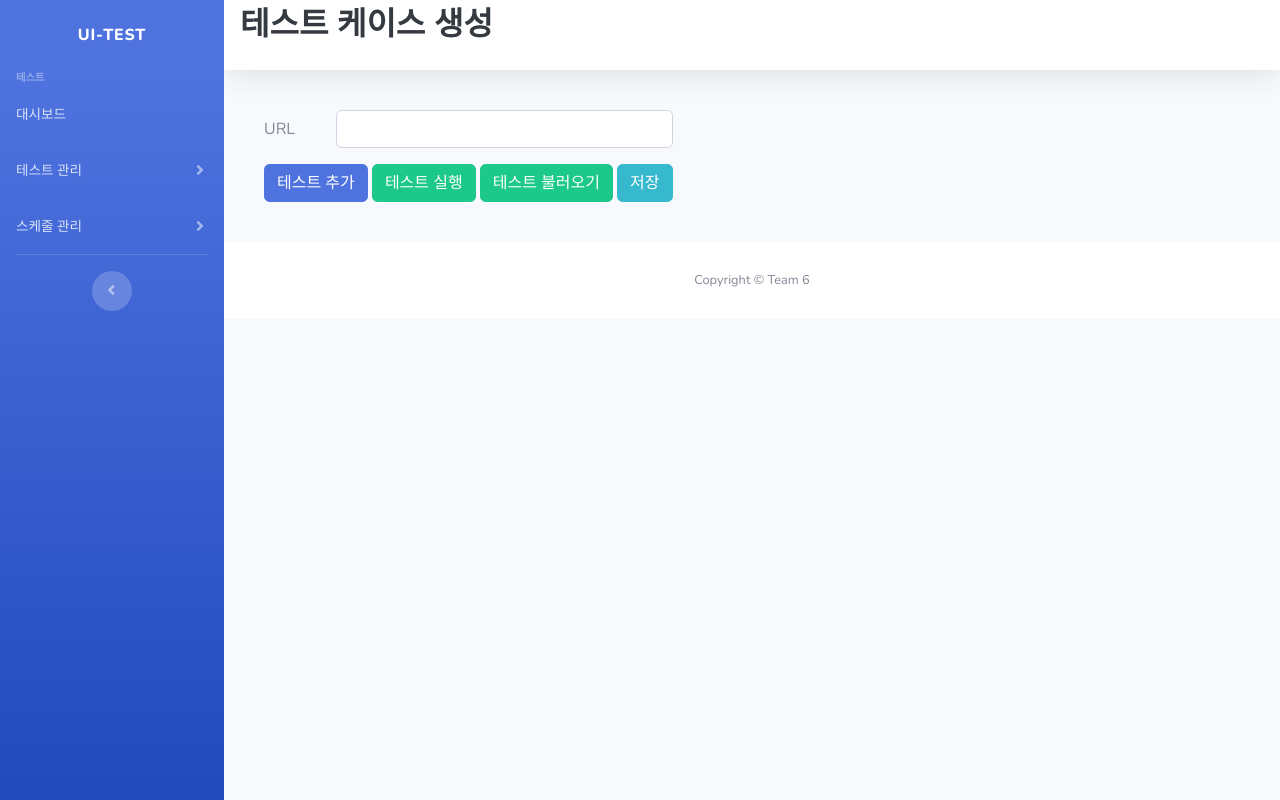
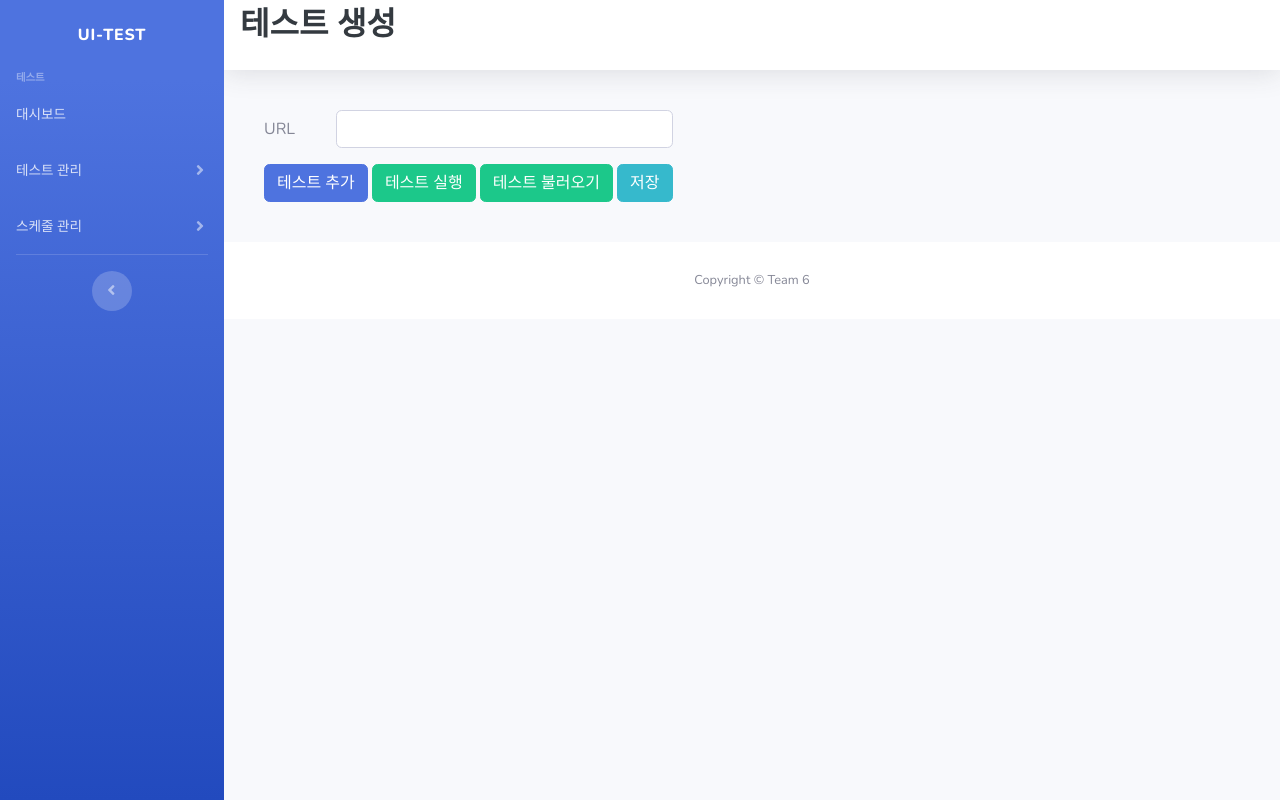
Before and after one commit to CBNU-Tester/Test_File, a Django app: page /testsel/process/ in a window 1280 px wide. Run offline with Django 4.2, Linux system fonts and the light colour scheme; the visitor is signed in with stand-in values (Sample User, id 1); some libraries are stand-ins or nearby versions.

Commit message:
update : html약간

```diff
--- a/testweb/testsel/templates/process.html
+++ b/testweb/testsel/templates/process.html
@@ -16,7 +16,7 @@
 {% endblock %}
 
 {% block topbar %}
-<h2>테스트 케이스 생성</h2>
+<h2>테스트 생성</h2>
 {% endblock %}
 
 {% block content %}
--- a/testweb/testsel/templates/processList.html
+++ b/testweb/testsel/templates/processList.html
@@ -50,7 +50,7 @@
 {% endblock %}
 
 {% block topbar %}
-<h2>테스트 케이스 목록</h2>
+<h2>테스트 목록</h2>
 {% endblock %}
 
 {% block content %}
```
